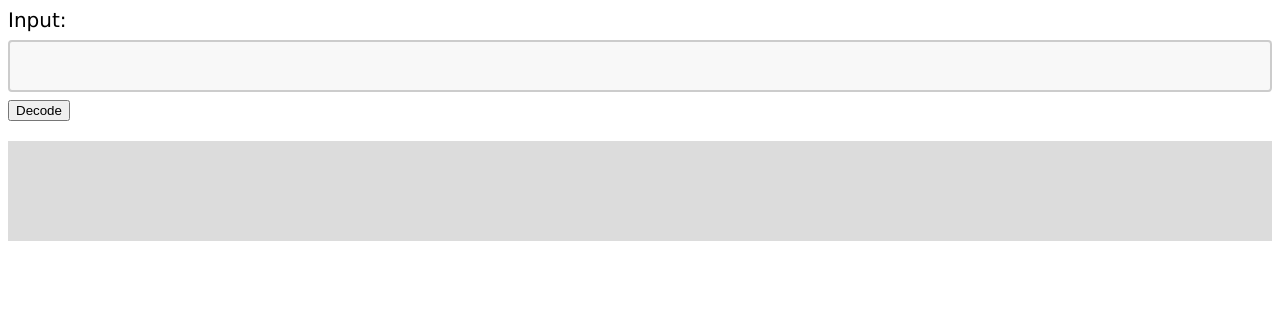
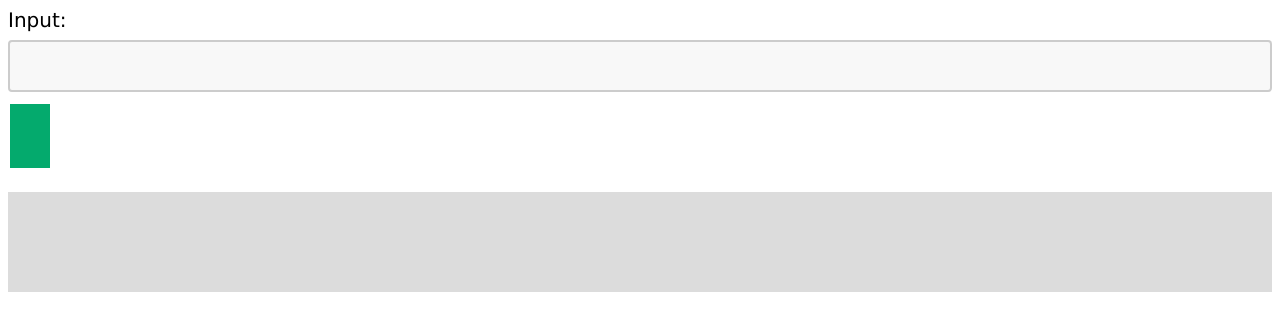
Before and after one commit to Joshua-Repos/decode-ais, a plain HTML site: page index.html in a window 1280 px wide. Drawn offline with Linux system fonts and the light colour scheme.

Commit message:
Update index.html

```diff
--- a/index.html
+++ b/index.html
@@ -19,7 +19,7 @@
         margin: 8px 0;
         box-sizing: border-box;
       }
-      .button {
+     input[type=button], input[type=submit], input[type=reset] {
         background-color: #04AA6D; /* Green */
         border: none;
         color: white;
@@ -40,7 +40,7 @@
   <body>
     <script src="decode.js" defer></script>
     Input: <input type="text" id="mytext">
-    <button id="myBtn" type="button"  onclick="decodeText()">Decode</button>
+    <input type="button" value"Decode"  onclick="decodeText()">
     <div id="decodedDiv">
   </body>
 </html>
```
